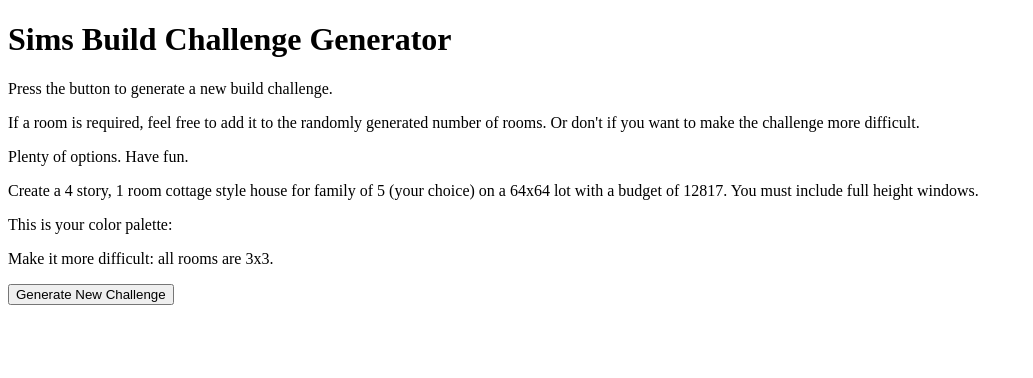
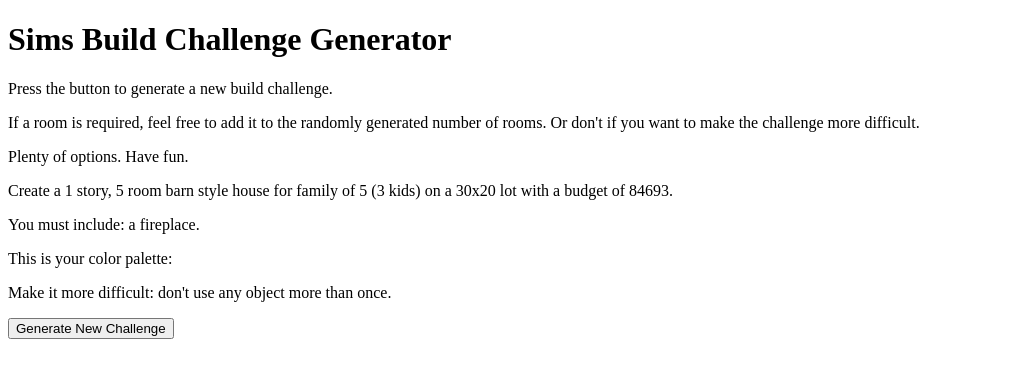
Before and after one commit to ana-puskaric/sims-build-challenge-generator, a React (Vite) app in the folder sims-build-challenge/: page / in a window 1280 px wide. Shown: the top 378 px of the page, without its empty margins (0-1033 px from the left). Built offline with nearby package versions, Linux system fonts and the light colour scheme.

Commit message:
added spans for styling purposes and cleaned up the code a little bit

```diff
--- a/sims-build-challenge/src/challenge.jsx
+++ b/sims-build-challenge/src/challenge.jsx
@@ -8,27 +8,23 @@
         generateColorPalette(setPalette);
     }, []);
 
-    function getRandomPositiveInt (max) {
-        return Math.floor(Math.random() * max) + 1;
-    }
-
-    function getRandomIndex (max) {
-         return Math.floor(Math.random() * max);
+    function getRandomItem (array) {
+         return array[Math.floor(Math.random() * array.length)];
     }
 
     function getRandomIntInRange (min, max) {
-        return Math.floor(Math.random() * (max - min) + min);
+        return Math.floor(Math.random() * (max - min + 1)) + min;
     }
 
     const generateChallenge = () => ({
-        floors: getRandomPositiveInt(4),
-        rooms: getRandomPositiveInt(10),
-        style: data.style[getRandomIndex(data.style.length)],
-        sims: data.sims[getRandomIndex(data.sims.length)],
-        lotSize: data.lotSize[getRandomIndex(data.lotSize.length)],
-        budget: getRandomIntInRange(10000, 100000),
-        must: data.must[getRandomIndex(data.must.length)],
-        optional: data.optional[getRandomIndex(data.optional.length)],
+        floors: getRandomIntInRange(1, 4),
+        rooms: getRandomIntInRange(1, 10),
+        style: getRandomItem(data.style),
+        sims: getRandomItem(data.sims),
+        lotSize: getRandomItem(data.lotSize),
+        budget: getRandomIntInRange(12000, 100000),
+        must: getRandomItem(data.must),
+        optional: getRandomItem(data.optional),
     });
 
     const [challenge, setChallenge] = useState(generateChallenge);
@@ -40,8 +36,16 @@
     return(
         <div className="generate-container">
             <div className="challenge-container">
-                <p>{`Create a ${challenge.floors} story, ${challenge.rooms} room ${challenge.style} style house for ${challenge.sims}
-                    on a ${challenge.lotSize} lot with a budget of ${challenge.budget}. You must include ${challenge.must}.`}
+                <p>Create a
+                <span> {challenge.floors}</span> story,
+                <span> {challenge.rooms}</span> room
+                <span> {challenge.style}</span> style house for
+                <span> {challenge.sims}</span> on a
+                <span> {challenge.lotSize}</span> lot with a budget of
+                <span> {challenge.budget}</span>.
+                </p>
+                <p>You must include:
+                <span> {challenge.must}</span>.
                 </p>
                 <p>This is your color palette:</p>
                 <div className="palette-container">
@@ -53,7 +57,7 @@
                     />
                 ))}
                 </div>
-                <p>Make it more difficult: {challenge.optional}.</p>
+                <p>Make it more difficult: <span>{challenge.optional}</span>.</p>
             </div>
             <div className="generate-btn-container">
                 <button onClick={handleClick}>Generate New Challenge</button>
```
